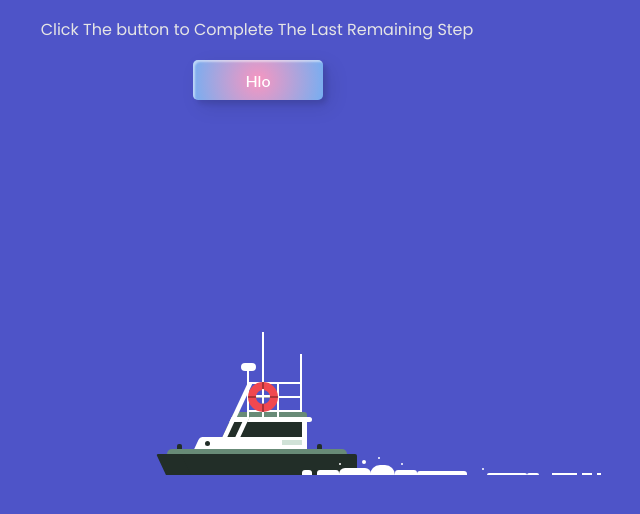
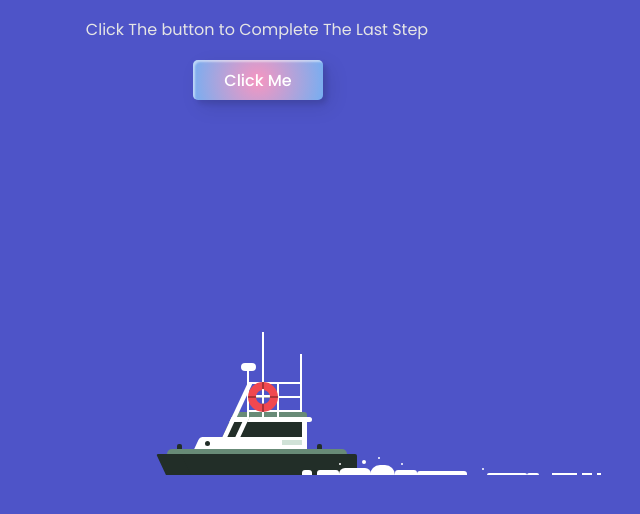
Before and after one commit to iamneo-production/43e91e06-3c9e-4c50-9c83-44ef3766b36f, a React (Create React App) app in the folder reactapp/: page /user/signupredirect2 in a window 1280 px wide. Shown: the top 514 px of the page, without its empty margins (383-1023 px from the left). Built offline with nearby package versions, Linux system fonts and the light colour scheme; a web font is replaced by a local one.

Commit message:
seventh commit

```diff
--- a/reactapp/src/Pages/User/SignupPageUser.js
+++ b/reactapp/src/Pages/User/SignupPageUser.js
@@ -5,8 +5,9 @@ import '../Style.css';
 
 
 export const getFakeLogin=()=>{
-  return( sessionStorage.getItem("loggedIn")==="signup"?true:false)
+    return( sessionStorage.getItem("loggedIn")==="admin"?true:false)
 }
+
 
 const SignPageUser = ({loading, error, ...props})=> {
     const usenavigate = useNavigate();
@@ -24,7 +25,7 @@ const SignPageUser = ({loading, error, ...props})=> {
         e.preventDefault()
         const addUser = { username, email, password, phonenumber, enabled }
         console.log(addUser)
-        fetch("http://localhost:8080/users/addUser", {
+        fetch("https://8080-fbcdaceafcabcebfebaaabdaccdcfbbafadbadfbba.examlyiopb.examly.io/users/addUser", {
             method: "POST",
             headers: { "Content-Type": "application/json" },
             body: JSON.stringify(addUser)
@@ -35,8 +36,8 @@ const SignPageUser = ({loading, error, ...props})=> {
 
             }
             if(res.ok){
-                usenavigate("/user/signupredirect1")
-                sessionStorage.setItem("loggedIn","signup");
+                usenavigate("/admin/signupredirect1")
+                sessionStorage.setItem("loggedIn","admin");
                 console.log("New User Added")
             }
         }).catch(err=>{
@@ -70,7 +71,7 @@ const SignPageUser = ({loading, error, ...props})=> {
 
                 <div class="container">
                     <div class="user signinBx">
-                        <div class="imgBx"><img src="https://raw.githubusercontent.com/WoojinFive/CSS_Playground/master/Responsive%20Login%20and%20Registration%20Form/img2.jpg" alt="" /></div>
+                        <div class="imgBx"><img src="https://raw.githubusercontent.com/WoojinFive/CSS_Playground/master/Responsive%20Login%20and%20Registration%20Form/img1.jpg" alt="" /></div>
 
                         <div class="formBx">
 
@@ -79,10 +80,10 @@ const SignPageUser = ({loading, error, ...props})=> {
                                 <div className="form-group">
                                     <ul className="nav nav-tabs nav-justified" id="myTab" role="tablist">
                                         <li className="nav-item">
-                                            <a className="nav-link" id="home-tab" data-toggle="tab" href="/admin/signup" role="tab" aria-controls="home" aria-selected="true">Admin</a>
+                                            <a className="nav-link active" id="home-tab" data-toggle="tab" href="/admin/signup" role="tab" aria-controls="home" aria-selected="true">Admin</a>
                                         </li>
                                         <li className="nav-item">
-                                            <a className="nav-link active" id="profile-tab" data-toggle="tab" href="/user/signup" role="tab" aria-controls="profile" aria-selected="false">User</a>
+                                            <a className="nav-link" id="profile-tab" data-toggle="tab" href="/user/signup" role="tab" aria-controls="profile" aria-selected="false">User</a>
                                         </li>
                                     </ul>
                                     <input type="text" className="form-control" id="username" value={username}
@@ -109,7 +110,7 @@ const SignPageUser = ({loading, error, ...props})=> {
 
                                 <p class="signup">
                                     Already have an account ?
-                                    <a href="/user/login" onclick="toggleForm">Sign in.</a>
+                                    <a href="/admin/login" onclick="toggleForm">Sign in.</a>
                                 </p>
                             </form>
                         </div>
--- a/reactapp/src/Pages/User/SignupPageUserRed1.js
+++ b/reactapp/src/Pages/User/SignupPageUserRed1.js
@@ -1,9 +1,10 @@
 import React from 'react'
 import { useState } from "react";
 import { useNavigate } from 'react-router-dom';
+import '../../App.css'
 
 
-function SignupPageAdminRed1() {
+function SignupPageUserRed1() {
     const usenavigate = useNavigate();
     const [roleCode] = useState('USER')
     const [roleDescription] = useState('USER')
@@ -15,7 +16,7 @@ function SignupPageAdminRed1() {
 
         const addAuthentication = { roleCode, roleDescription }
         console.log(addAuthentication)
-		fetch("http://localhost:8080/users/addAuthority", {
+        fetch("https://8080-fbcdaceafcabcebfebaaabdaccdcfbbafadbadfbba.examlyiopb.examly.io/users/addAuthority", {
             method: "POST",
             headers: { "Content-Type": "application/json" },
             body: JSON.stringify(addAuthentication)
@@ -34,27 +35,33 @@ function SignupPageAdminRed1() {
         <div className="area">
         <br></br>
         <div className='App'>Click The button to Complete The Remaining Step</div>
-			<button className='custom-btn btn-6' onClick={handleClick}>Click Me</button>
+        <button className="custom-btn btn-6" onClick={handleClick}><span>Click Me</span></button>
+
             <div class="boat">
                 <div class="wrap">
                     <div class="main">
                         <div class="boat-top-layer">
+
                             <div class="top">
                                 <div class="pole"></div>
                                 <div class="help"><span></span></div>
                             </div>
                             <div class="bottom"></div>
                         </div>
+
                         <div class="boat-mid-layer">
                             <div class="top"></div>
                             <div class="bottom"></div>
                         </div>
+
                         <div class="boat-bot-layer">
                             <div class="top"></div>
                             <div class="bottom"></div>
                         </div>
                     </div>
                 </div>
+
+
                 <div class="water">
                     <div class="drops clearfix drops-1">
                         <span class="drop drop-a"></span>
@@ -66,6 +73,8 @@ function SignupPageAdminRed1() {
                         <span class="drop drop-g"></span>
                         <span class="drop drop-h"></span>
                     </div>
+
+
                     <div class="drops clearfix drops-2">
                         <span class="drop drop-a"></span>
                         <span class="drop drop-b"></span>
@@ -82,4 +91,4 @@ function SignupPageAdminRed1() {
     )
 }
 
-export default SignupPageAdminRed1
+export default SignupPageUserRed1
--- a/reactapp/src/Pages/User/SignupPageUserRed2.js
+++ b/reactapp/src/Pages/User/SignupPageUserRed2.js
@@ -4,14 +4,11 @@ import React, { useState } from "react";
 function SignupPageAdminRe() {
     const usenavigate = useNavigate();
     const [authorities_id] = useState('2')
-
-
-
     const handleClick = (e) => {
         e.preventDefault()
         const addAuth = { authorities_id }
         console.log(addAuth)
-        fetch("http://localhost:8080/users/addAuth", {
+        fetch("https://8080-fbcdaceafcabcebfebaaabdaccdcfbbafadbadfbba.examlyiopb.examly.io/users/addAuth", {
             method: "POST",
             headers: { "Content-Type": "application/json" },
             body: JSON.stringify(addAuth)
@@ -20,15 +17,11 @@ function SignupPageAdminRe() {
         })
         usenavigate("/user/login")
     }
-
-
-
-
     return (
         <div className="area">
-            <br></br>
-            <div className='App'>Click The button to Complete The Last Remaining Step</div>
-            <button className="custom-btn btn-6" onClick={handleClick}>Hlo</button>
+        <br></br>
+            <div className='App'>Click The button to Complete The Last Step</div>
+            <button className="custom-btn btn-6" onClick={handleClick}><span>Click Me</span></button>
             <div class="boat">
                 <div class="wrap">
                     <div class="main">
```
Lines whose indentation alone changed are shown as unchanged.
